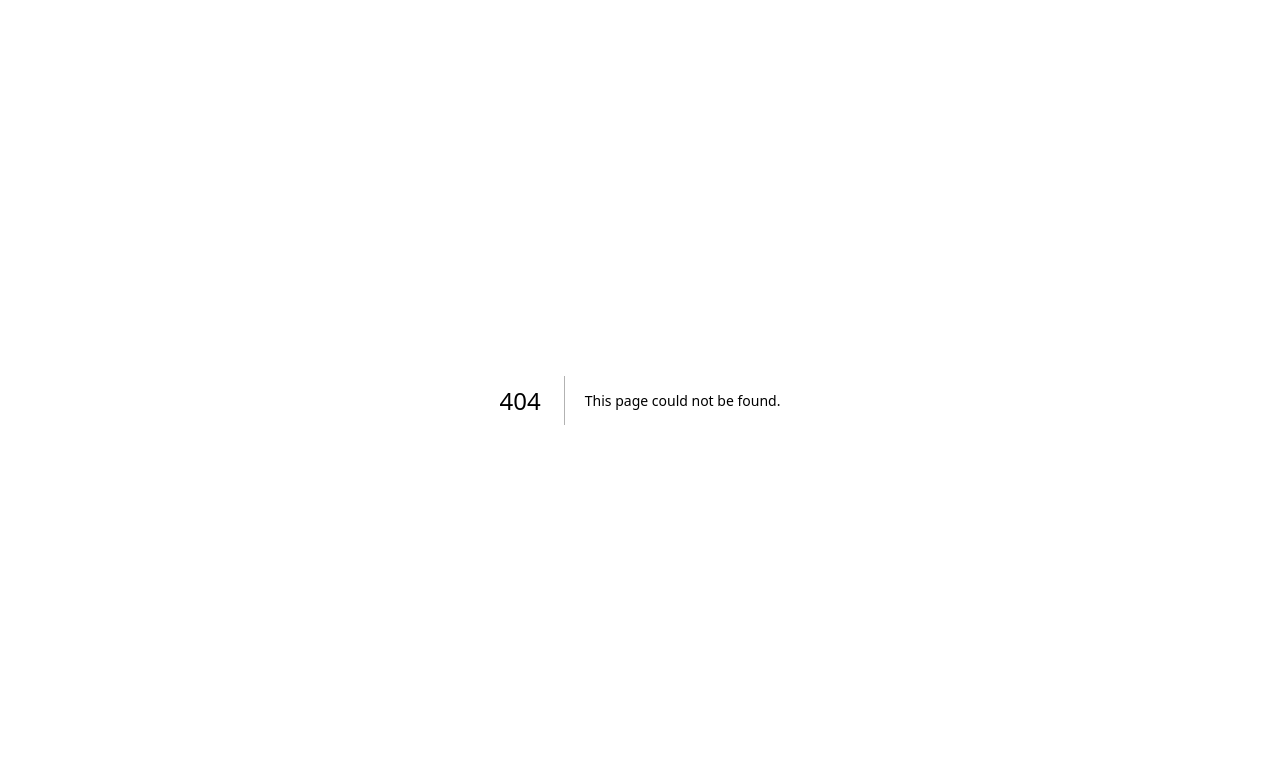
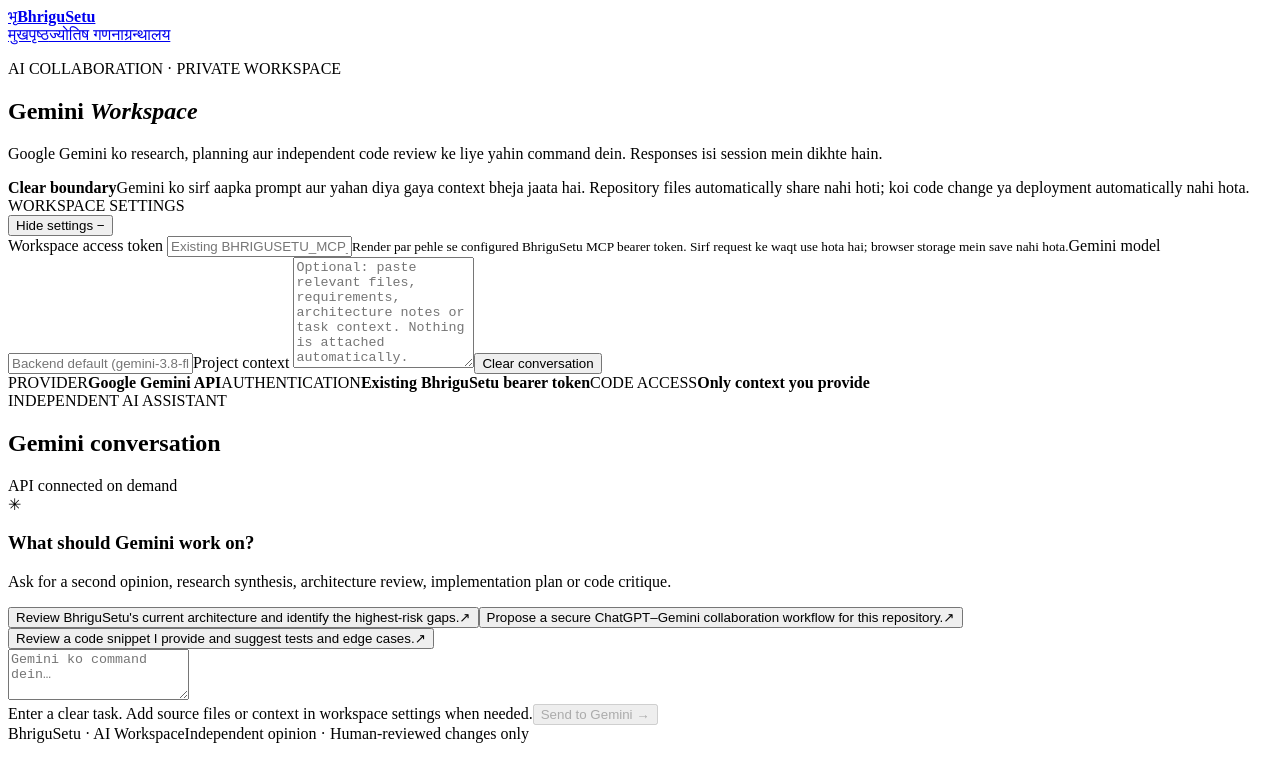
Before and after one commit to beshivaayy/bhrigusetu, a Next.js app in the folder frontend/: page /ai-workspace in a window 1280 px wide. Before the commit this address had no page. Shown: the top 782 px of the page. Built offline with nearby package versions, Linux system fonts and the light colour scheme.

Commit message:
Restore Gemini collaboration integration

```diff
--- /dev/null
+++ b/frontend/app/ai-workspace/page.tsx
@@ -0,0 +1,89 @@
+"use client";
+
+import Link from "next/link";
+import { FormEvent, useMemo, useState } from "react";
+
+type Message = { role: "user" | "gemini"; text: string; model?: string; status?: string };
+
+const starter = "You are Gemini, an independent AI collaborator for BhriguSetu. Help with research, architecture, implementation planning and code review. Be precise, distinguish verified facts from assumptions, and never claim to have inspected files that were not supplied.";
+
+export default function AIWorkspacePage() {
+  const [token, setToken] = useState("");
+  const [task, setTask] = useState("");
+  const [context, setContext] = useState("");
+  const [model, setModel] = useState("");
+  const [messages, setMessages] = useState<Message[]>([]);
+  const [busy, setBusy] = useState(false);
+  const [error, setError] = useState("");
+  const [showSettings, setShowSettings] = useState(true);
+
+  const conversationContext = useMemo(() => {
+    const recent = messages.slice(-10).map((m) => `${m.role === "user" ? "User" : "Gemini"}: ${m.text}`).join("\n\n");
+    return [starter, context.trim() ? `User-provided project context:\n${context.trim()}` : "", recent ? `Conversation so far:\n${recent}` : ""].filter(Boolean).join("\n\n");
+  }, [context, messages]);
+
+  async function send(event: FormEvent<HTMLFormElement>) {
+    event.preventDefault();
+    const cleanTask = task.trim();
+    if (!token.trim()) { setError("Enter the existing BHRIGUSETU_MCP_TOKEN to authorize this private workspace."); return; }
+    if (!cleanTask || busy) return;
+    setError("");
+    setBusy(true);
+    setMessages((current) => [...current, { role: "user", text: cleanTask }]);
+    setTask("");
+    try {
+      const response = await fetch("/backend-api/api/ai/gemini", {
+        method: "POST",
+        headers: { "Content-Type": "application/json", Authorization: `Bearer ${token.trim()}` },
+        body: JSON.stringify({ task: cleanTask, context: conversationContext, ...(model.trim() ? { model: model.trim() } : {}) }),
+      });
+      const payload = await response.json().catch(() => ({}));
+      if (!response.ok) throw new Error(payload.detail || `Request failed (HTTP ${response.status}).`);
+      if (payload.status !== "ok") throw new Error(payload.message || `Gemini returned status: ${payload.status || "unknown"}.`);
+      setMessages((current) => [...current, { role: "gemini", text: payload.text, model: payload.model, status: payload.status }]);
+      setShowSettings(false);
+    } catch (err) {
+      setError(err instanceof Error ? err.message : "Unable to reach Gemini. Check the token, API key and backend logs.");
+    } finally {
+      setBusy(false);
+    }
+  }
+
+  return <main className="ai-workspace">
+    <header className="aiw-header">
+      <Link href="/" className="aiw-brand"><span>भृ</span><strong>BhriguSetu</strong></Link>
+      <nav><Link href="/">मुखपृष्ठ</Link><Link href="/calculator">ज्योतिष गणना</Link><Link href="/granthalaya">ग्रन्थालय</Link></nav>
+    </header>
+    <section className="aiw-intro">
+      <p className="aiw-kicker">AI COLLABORATION · PRIVATE WORKSPACE</p>
+      <h1>Gemini <em>Workspace</em></h1>
+      <p>Google Gemini ko research, planning aur independent code review ke liye yahin command dein. Responses isi session mein dikhte hain.</p>
+      <div className="aiw-boundary"><strong>Clear boundary</strong><span>Gemini ko sirf aapka prompt aur yahan diya gaya context bheja jaata hai. Repository files automatically share nahi hoti; koi code change ya deployment automatically nahi hota.</span></div>
+    </section>
+    <section className="aiw-shell">
+      <aside className="aiw-sidebar">
+        <div className="aiw-side-title">WORKSPACE SETTINGS</div>
+        <button className="aiw-settings-toggle" type="button" onClick={() => setShowSettings((v) => !v)}>{showSettings ? "Hide settings" : "Show settings"} <span>{showSettings ? "−" : "+"}</span></button>
+        {showSettings && <div className="aiw-settings">
+          <label>Workspace access token <input type="password" autoComplete="off" value={token} onChange={(e) => setToken(e.target.value)} placeholder="Existing BHRIGUSETU_MCP_TOKEN" /></label>
+          <small>Render par pehle se configured BhriguSetu MCP bearer token. Sirf request ke waqt use hota hai; browser storage mein save nahi hota.</small>
+          <label>Gemini model <input value={model} onChange={(e) => setModel(e.target.value)} placeholder="Backend default (gemini-3.8-flash)" /></label>
+          <label>Project context <textarea value={context} onChange={(e) => setContext(e.target.value)} rows={7} placeholder="Optional: paste relevant files, requirements, architecture notes or task context. Nothing is attached automatically." /></label>
+          <button type="button" className="aiw-clear" onClick={() => { setMessages([]); setContext(""); setError(""); }}>Clear conversation</button>
+        </div>}
+        <div className="aiw-side-note"><span>PROVIDER</span><strong>Google Gemini API</strong><span>AUTHENTICATION</span><strong>Existing BhriguSetu bearer token</strong><span>CODE ACCESS</span><strong>Only context you provide</strong></div>
+      </aside>
+      <div className="aiw-chat">
+        <div className="aiw-chat-head"><div><span>INDEPENDENT AI ASSISTANT</span><h2>Gemini conversation</h2></div><span className="aiw-live-dot">API connected on demand</span></div>
+        <div className="aiw-messages" aria-live="polite">
+          {!messages.length && <div className="aiw-empty"><div className="aiw-spark">✳</div><h3>What should Gemini work on?</h3><p>Ask for a second opinion, research synthesis, architecture review, implementation plan or code critique.</p><div className="aiw-prompts">{["Review BhriguSetu's current architecture and identify the highest-risk gaps.","Propose a secure ChatGPT–Gemini collaboration workflow for this repository.","Review a code snippet I provide and suggest tests and edge cases."].map((item) => <button key={item} type="button" onClick={() => setTask(item)}>{item}<span>↗</span></button>)}</div></div>}
+          {messages.map((message, index) => <article className={message.role === "user" ? "aiw-message user" : "aiw-message gemini"} key={index}><div className="aiw-message-label">{message.role === "user" ? "YOU" : `GEMINI${message.model ? ` · ${message.model}` : ""}`}</div><div className="aiw-message-body">{message.text}</div></article>)}
+          {busy && <article className="aiw-message gemini"><div className="aiw-message-label">GEMINI</div><div className="aiw-thinking"><i/><i/><i/> Gemini is thinking…</div></article>}
+        </div>
+        {error && <div className="aiw-error" role="alert">{error}</div>}
+        <form className="aiw-composer" onSubmit={send}><textarea value={task} onChange={(e) => setTask(e.target.value)} rows={3} placeholder="Gemini ko command dein…" disabled={busy}/><div><span>Enter a clear task. Add source files or context in workspace settings when needed.</span><button type="submit" disabled={busy || !task.trim()}>{busy ? "Sending…" : "Send to Gemini"} <b>→</b></button></div></form>
+      </div>
+    </section>
+    <footer className="aiw-footer"><span>BhriguSetu · AI Workspace</span><span>Independent opinion · Human-reviewed changes only</span></footer>
+  </main>;
+}
```
